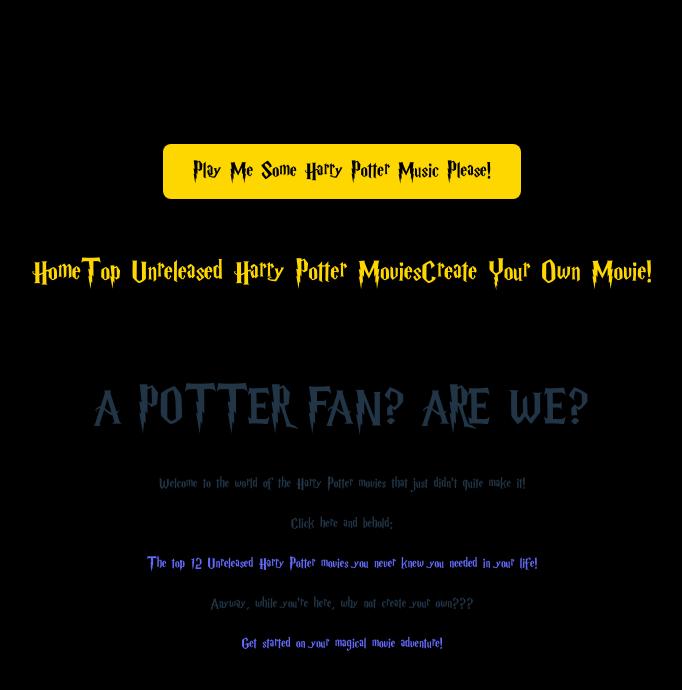
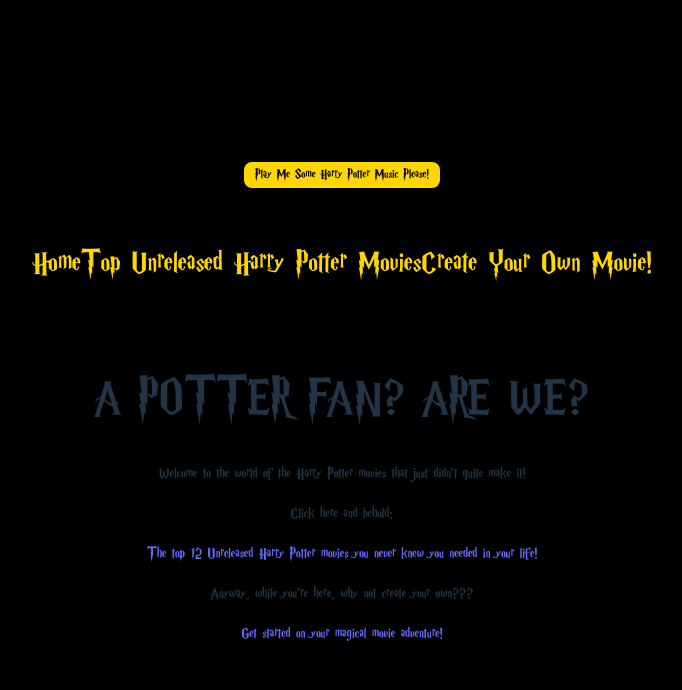
Before and after one commit to nicolduf/project2, a React (Vite) app: page / in a window 1280 px wide. Shown: the top 690 px of the page, without its empty margins (298-980 px from the left). Built offline with nearby package versions, Linux system fonts and the light colour scheme.

Commit message:
smaller music button

```diff
--- a/src/Components/Navbar.jsx
+++ b/src/Components/Navbar.jsx
@@ -25,7 +25,7 @@
 
   return (
     <nav className="navbar">
-      <button onClick={toggleAudio}>
+      <button onClick={toggleAudio} className="music-button">
         {isPlaying ? 'Pause Harry Potter Music' : 'Play Me Some Harry Potter Music Please!'}
       </button>
       <div className='navBarLinks'>
--- a/src/index.css
+++ b/src/index.css
@@ -112,6 +112,11 @@
 }
 
 .movie-item:hover .movie-review {
-  display: flex; /* Show review on hover */
-  opacity: 1; /* Make it visible */
+  display: flex;
+  opacity: 1;
 }
+
+.music-button {
+  font-size: 14px;
+  padding: 5px 10px;
+}
```
